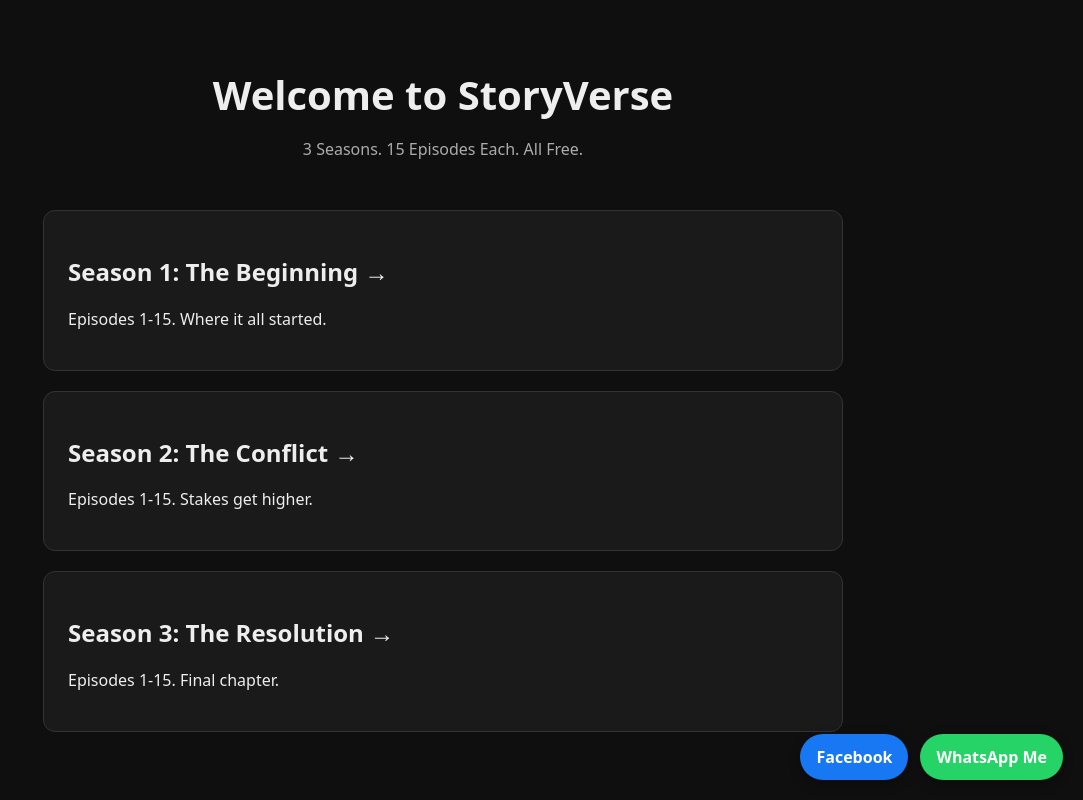
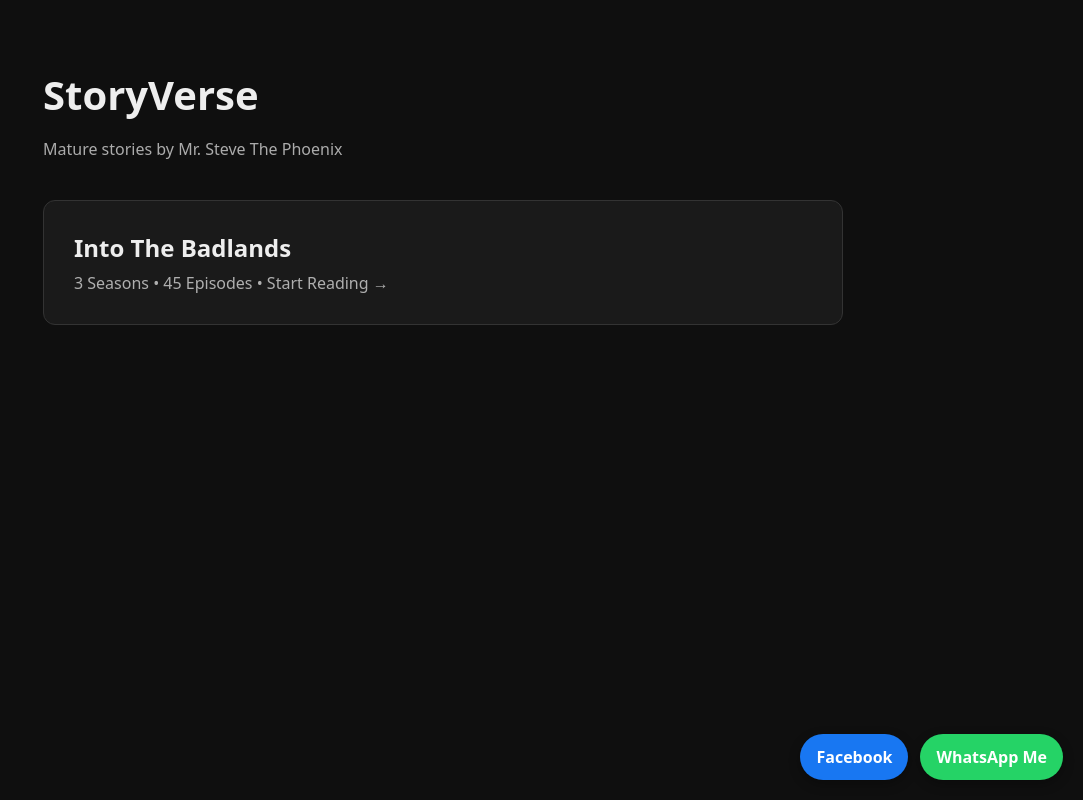
Before and after one commit to SteveAdeiza/story-verce, a Next.js app: page / in a window 1280 px wide. Shown: the whole page, without its empty margins (197-1280 px from the left). Built offline with nearby package versions, Linux system fonts and the light colour scheme.

Commit message:
Revise homepage layout and content
Updated the homepage content and styling.

```diff
--- a/app/page.js
+++ b/app/page.js
@@ -1,36 +1,22 @@
+import Link from 'next/link'
+
 export default function Home() {
   return (
     <main style={{padding:'40px 20px', maxWidth:'800px', margin:'0 auto'}}>
-      <h1 style={{fontSize:'2.5rem', textAlign:'center', marginBottom:'10px'}}>
-        Welcome to StoryVerse
-      </h1>
-      <p style={{textAlign:'center', opacity:0.7, marginBottom:'50px'}}>
-        3 Seasons. 15 Episodes Each. All Free.
-      </p>
+      <h1 style={{fontSize:'2.5rem', marginBottom:'10px'}}>StoryVerse</h1>
+      <p style={{opacity:0.7, marginBottom:'40px'}}>Mature stories by Mr. Steve The Phoenix</p>
 
-      <div style={{display:'grid', gap:'20px'}}>
-        <a href="/season-1" style={cardStyle}>
-          <h2>Season 1: The Beginning →</h2>
-          <p>Episodes 1-15. Where it all started.</p>
-        </a>
-
-        <a href="/season-2" style={cardStyle}>
-          <h2>Season 2: The Conflict →</h2>
-          <p>Episodes 1-15. Stakes get higher.</p>
-        </a>
-
-        <a href="/season-3" style={cardStyle}>
-          <h2>Season 3: The Resolution →</h2>
-          <p>Episodes 1-15. Final chapter.</p>
-        </a>
-      </div>
+      <Link href="/into-the-badlands/season-1/1" style={cardStyle}>
+        <h2 style={{margin:0}}>Into The Badlands</h2>
+        <p style={{opacity:0.7, margin:'8px 0 0'}}>3 Seasons • 45 Episodes • Start Reading →</p>
+      </Link>
     </main>
   )
 }
 
 const cardStyle = {
   display:'block',
-  padding:'24px',
+  padding:'30px',
   background:'#1a1a1a',
   border:'1px solid #333',
   borderRadius:'12px',
```
